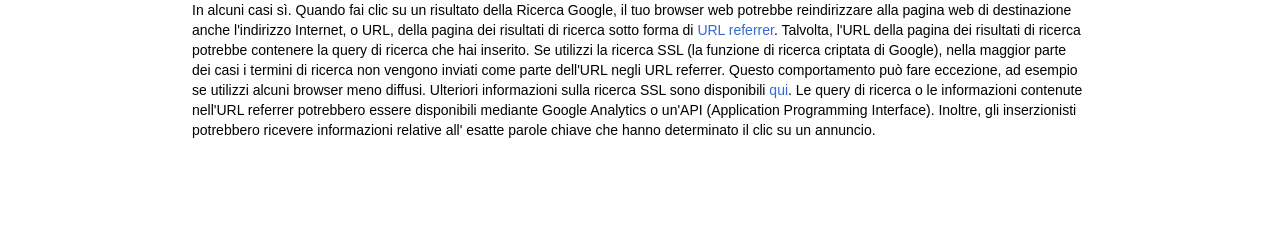
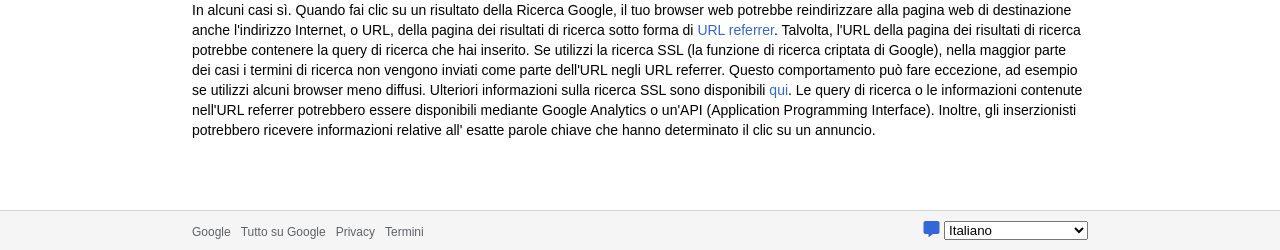
Before and after one commit to marianomarchionna/php-google-faq, a PHP site: page / in a window 1280 px wide. Shown: the part 2290-2540 px from the top of the page. Before the commit the page ends 2428 px from the top, so only its background shows below. Run offline with PHP 8.4, Linux system fonts and the light colour scheme.

Commit message:
Footer (Fine esercizio)

```diff
--- a/index.php
+++ b/index.php
@@ -7,14 +7,13 @@
             Per presentare una richiesta di rimozione, compila questo <span class='blue'>modulo web</span>. Riceverai una risposta automatica che conferma la ricezione della tua richiesta. Dopodiché valuteremo il tuo caso (tieni presente che potrebbe occorrere un po' di tempo perché abbiamo già ricevuto tante richieste simili). Nel valutare la richiesta, considereremo se i risultati includono informazioni obsolete relative alla tua vita privata. Considereremo inoltre se vi è un interesse pubblico a che le informazioni rimangano nei nostri risultati delle ricerche, ad esempio se riguardano frodi finanziarie, negligenza professionale, condanne penali o la tua condotta pubblica in relazione a un pubblico ufficio (eletto o non eletto). Queste valutazioni sono complesse e, in quanto organizzazione privata, potremmo non essere nella posizione giusta per prendere decisioni in merito al tuo caso. Se non sei d'accordo con la nostra valutazione, puoi rivolgerti all'Autorità garante per la protezione dei dati personali nel tuo paese.</br></br>
             Nei prossimi mesi lavoreremo a stretto contatto con le autorità per la protezione dei dati e con altre autorità per perfezionare il nostro approccio. La decisione della CGUE rappresenta un cambiamento significativo per i motori di ricerca. Siamo preoccupati per le sue conseguenze, ma riteniamo anche che sia importante rispettare la decisione della Corte e ci stiamo adoperando per predisporre una procedura conforme alla legge.</br></br>
             Quando cerchi un nome, potresti trovare una notifica in cui viene spiegato che i risultati potrebbero essere stati modificati nel rispetto delle leggi europee per la protezione dei dati. Mostriamo questa notifica agli utenti europei quando cercano la maggior parte dei nomi, non soltanto le pagine che sono state soggette a una rimozione.</br></br> "
-
         ],
         [
             'question' => "Come fa Google a proteggere la mia privacy e a tenere le mie informazioni al sicuro?",
             'answer' => "Sappiamo che la sicurezza e la privacy sono importanti per te e lo sono anche per noi. Per noi è imperativo offrire un'elevata sicurezza e assicurarti che le tue informazioni sono al sicuro e accessibili quando ne hai bisogno.</br></br>
             Siamo costantemente al lavoro per garantire un'elevata sicurezza, proteggere la tua privacy e rendere Google ancora più efficace ed efficiente per te. Spendiamo centinaia di milioni di dollari ogni anno per la sicurezza e ci avvaliamo di esperti di fama mondiale in materia di sicurezza dei dati per mantenere le tue informazioni al sicuro. Abbiamo inoltre sviluppato strumenti per la sicurezza e la privacy di facile utilizzo come Google Dashboard, la verifica in due passaggi e Impostazioni annunci. Così, per quanto riguarda le informazioni che condividi con Google, hai il massimo controllo.</br></br>
             Puoi leggere ulteriori informazioni sulla sicurezza online, incluso come proteggere te e la tua famiglia online, nel <span class='blue'>Centro Google per la sicurezza online</span>.</br></br>
-            <span class='blue'>Scopri</span> quali misure adottiamo per garantire protezione e sicurezza alle tue informazioni personali, lasciando a te il controllo.</br></br>",
+            <span class='blue'>Scopri</span> quali misure adottiamo per garantire protezione e sicurezza alle tue informazioni personali, lasciando a te il controllo.</br></br>"
         ],
         [
             'question' => "Perché il mio account è associato a un paese?",
@@ -36,7 +35,7 @@
         ],
         [
             'question' => "Quando faccio clic sui risultati della Ricerca Google, le mie chiavi di ricerca vengono inviate ai siti web?",
-            'answer' => "In alcuni casi sì. Quando fai clic su un risultato della Ricerca Google, il tuo browser web potrebbe reindirizzare alla pagina web di destinazione anche l'indirizzo Internet, o URL, della pagina dei risultati di ricerca sotto forma di <span class='blue'>URL referrer</span>. Talvolta, l'URL della pagina dei risultati di ricerca potrebbe contenere la query di ricerca che hai inserito. Se utilizzi la ricerca SSL (la funzione di ricerca criptata di Google), nella maggior parte dei casi i termini di ricerca non vengono inviati come parte dell'URL negli URL referrer. Questo comportamento può fare eccezione, ad esempio se utilizzi alcuni browser meno diffusi. Ulteriori informazioni sulla ricerca SSL sono disponibili <span class='blue'>qui</span>. Le query di ricerca o le informazioni contenute nell'URL referrer potrebbero essere disponibili mediante Google Analytics o un'API (Application Programming Interface). Inoltre, gli inserzionisti potrebbero ricevere informazioni relative all' esatte parole chiave che hanno determinato il clic su un annuncio.</br></br>",
+            'answer' => "In alcuni casi sì. Quando fai clic su un risultato della Ricerca Google, il tuo browser web potrebbe reindirizzare alla pagina web di destinazione anche l'indirizzo Internet, o URL, della pagina dei risultati di ricerca sotto forma di <span class='blue'>URL referrer</span>. Talvolta, l'URL della pagina dei risultati di ricerca potrebbe contenere la query di ricerca che hai inserito. Se utilizzi la ricerca SSL (la funzione di ricerca criptata di Google), nella maggior parte dei casi i termini di ricerca non vengono inviati come parte dell'URL negli URL referrer. Questo comportamento può fare eccezione, ad esempio se utilizzi alcuni browser meno diffusi. Ulteriori informazioni sulla ricerca SSL sono disponibili <span class='blue'>qui</span>. Le query di ricerca o le informazioni contenute nell'URL referrer potrebbero essere disponibili mediante Google Analytics o un'API (Application Programming Interface). Inoltre, gli inserzionisti potrebbero ricevere informazioni relative all' esatte parole chiave che hanno determinato il clic su un annuncio.</br></br>"
         ]
     ];
 
@@ -44,27 +43,46 @@
         [
             'title' => 'Introduzione',
             'url' => '#',
-            'status'=>'',
+            'status'=>''
         ],
         [
             'title' => 'Norme sulla privacy',
             'url' => '#',
-            'status'=>'',
+            'status'=>''
         ],
         [
             'title' => 'Termini di servizio',
             'url' => '#',
-            'status'=>'',
+            'status'=>''
         ],
         [
             'title' => 'Tecnologie',
             'url' => '#',
-            'status'=>'',
+            'status'=>''
         ],
         [
             'title' => 'Domande frequenti',
             'url' => '#',
-            'status'=>'active',
+            'status'=>'active'
+        ]
+    ];
+
+    $footerLinks = [
+        [
+            'title' => 'Google',
+            'url' => '#',
+        ],
+        [
+            'title' => 'Tutto su Google',
+            'url' => '#',
+        ],
+        [
+            'title' => 'Privacy',
+            'url' => '#',
+        ],
+        [
+            'title' => 'Termini',
+            'url' => '#',
         ]
     ];
 ?>
@@ -117,5 +135,27 @@
         </div>
     </main>
     <!-- fine main -->
+    <!-- footer -->
+    <footer>
+        <div class="container">
+            <ul>
+                <?php
+                    foreach($footerLinks as $link){
+                        echo "<li><a href=" . $link['url'] . ">" . $link['title'] . "</a></li>";
+                    }
+                ?>
+            </ul>
+            <form>
+                <i class="fas fa-comment-alt"></i>
+                <select>
+                    <option value="Italiano">Italiano</option>
+                    <option value="English">English</option>
+                    <option value="Espanol">Espanol</option>
+                    <option value="Francais">Francais</option>
+                </select>
+            </form>
+        </div>
+    </footer>
+    <!-- fine footer -->
 </body>
 </html>
--- a/style.css
+++ b/style.css
@@ -60,11 +60,11 @@ header {
     margin-bottom: 20px;
 }
 
-header ul {
+ul {
     list-style: none;
 }
 
-header ul li {
+ul li {
     display: inline-block;
 }
 
@@ -120,3 +120,32 @@ li>ol {
     list-style-type: lower-alpha;
     padding-left: 30px;
 }
+/* footer */
+footer {
+    background-color: #f5f5f5;
+    height: 40px;
+    width: 100%;
+    border-top: 1px solid lightgray;
+}
+
+footer .container {
+    height: 100%;
+    display: flex;
+    align-items: center;
+    justify-content: space-between;
+}
+
+footer ul li a {
+    text-decoration: none;
+    color: #5f6368;
+    font-size: 12px;
+    margin-right: 10px;
+}
+
+footer i {
+    color: #3367d6;
+}
+
+footer select {
+    padding-right: 70px;
+}
```
